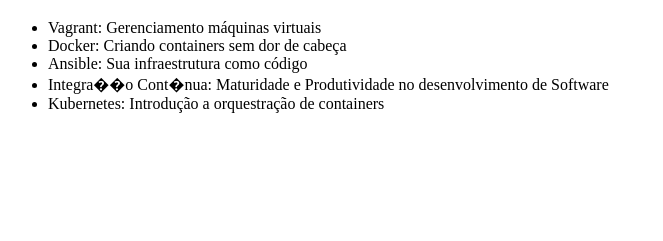
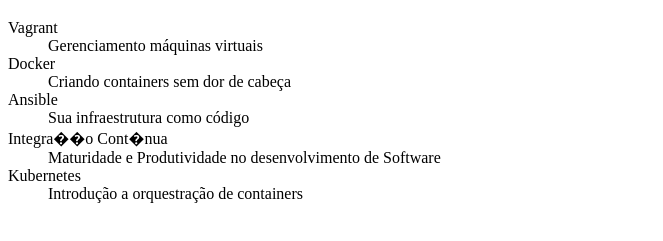
Before and after one commit to DigaoRodrigues/alura-git, a plain HTML site: page index.html in a window 1280 px wide. Shown: the part 61-302 px from the top of the page, without its empty margins (0-663 px from the left). Drawn offline with Linux system fonts and the light colour scheme.

Commit message:
Trocando UL por DL e separando os titulos

```diff
--- a/index.html
+++ b/index.html
@@ -7,12 +7,17 @@
 <body>
     <h1>Cursos de DevOps</h1>
 
-    <ul>
-        <li>Vagrant: Gerenciamento máquinas virtuais</li>
-        <li>Docker: Criando containers sem dor de cabeça</li>
-        <li>Ansible: Sua infraestrutura como código</li>
-        <li>Integra��o Cont�nua: Maturidade e Produtividade no desenvolvimento de Software</li>
-        <li>Kubernetes: Introdução a orquestração de containers</li>
-    </ul>
+    <dl>
+        <dt>Vagrant</dt>
+        <dd>Gerenciamento máquinas virtuais</li>
+        <dt>Docker</dt>
+        <dd>Criando containers sem dor de cabeça</li>
+        <dt>Ansible</dt:>
+        <dd>Sua infraestrutura como código</li>
+        <dt>Integra��o Cont�nua</dt>
+        <dd>Maturidade e Produtividade no desenvolvimento de Software</li>
+        <dt>Kubernetes</dt>
+        <dd>Introdução a orquestração de containers</li>
+    </dl>
 </body>
 </html>
```
